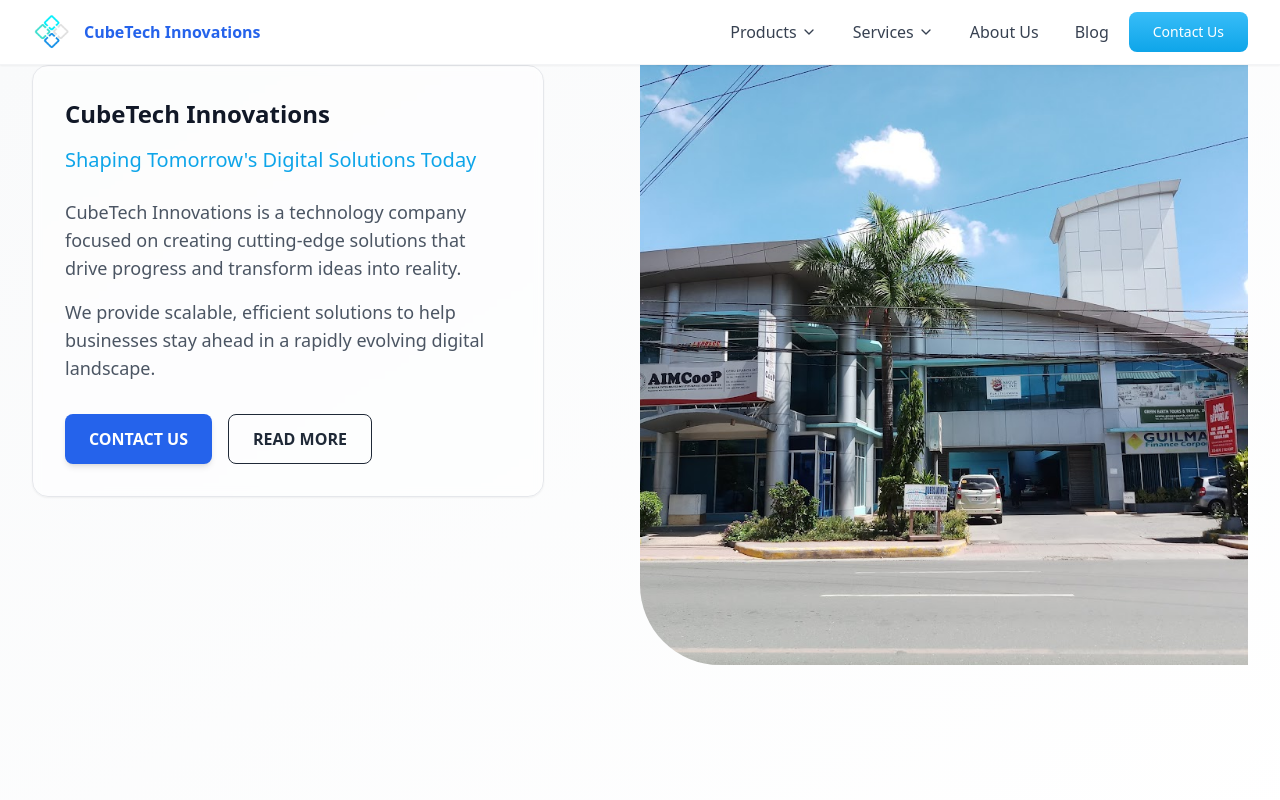
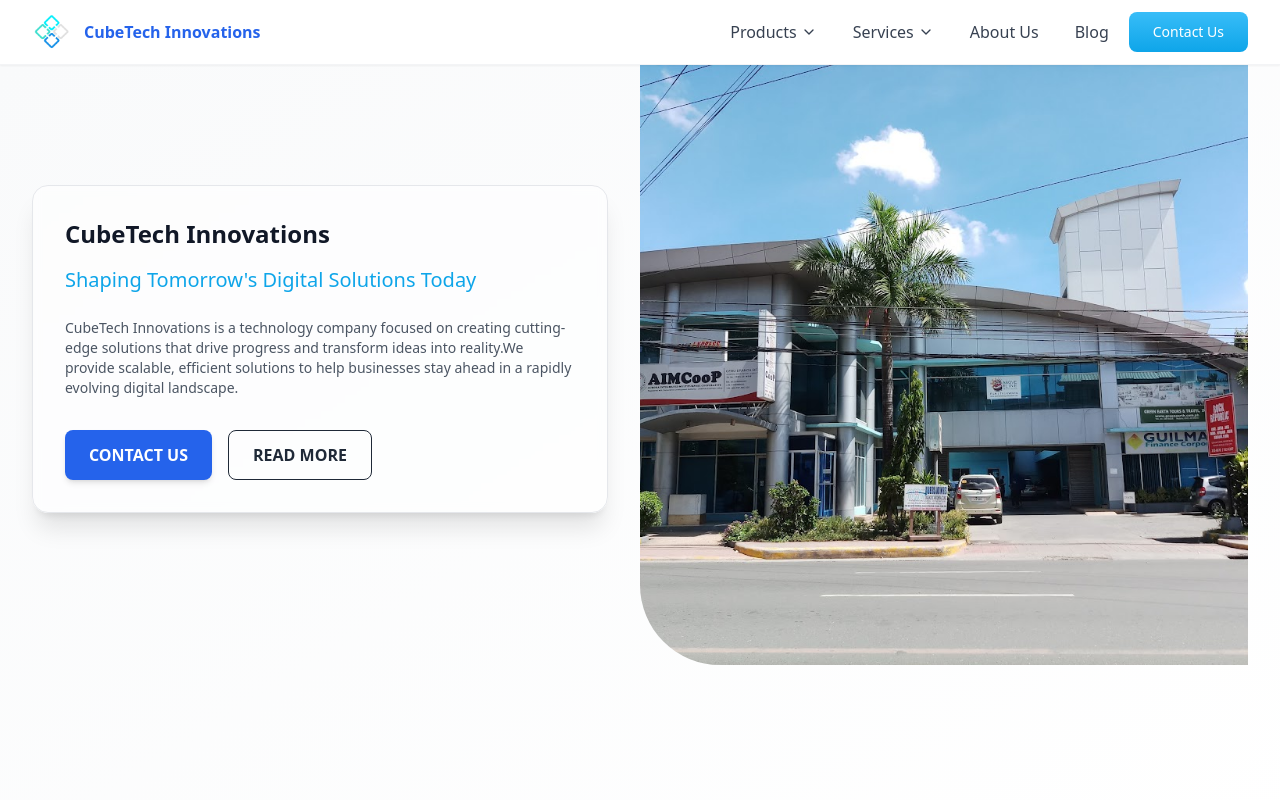
Before and after one commit to KWilanF/Fegarido-WebDev-HomePage, a React (Create React App) app: page / in a window 1280 px wide. Shown: the top 800 px of the page. Built offline with nearby package versions, Linux system fonts and the light colour scheme.

Commit message:
update the home.js

```diff
--- a/src/components/Home.js
+++ b/src/components/Home.js
@@ -5,14 +5,14 @@ import heroImage from '../assets/img.jpg';
 
 const Home = () => {
   return (
-    <div className="min-h-screen bg-white">
+    <div>
   <section className="min-h-screen flex items-start bg-gradient-to-br from-gray-50 to-white">
   <div className="max-w-7xl mx-auto px-6 lg:px-8 w-full flex flex-col lg:flex-row items-start justify-between">
 
     {/* Left Container - All text content */}
-    <div className="lg:w-1/2 flex flex-col justify-center">
+    <div className="lg:w-1/2 flex flex-col justify-center py-15 lg:py-20">
   {/* Container for all text content */}
-  <div className="max-w-lg  p-8 mt-50 bg-white/50 backdrop-blur-sm rounded-2xl border border-gray-200 shadow-sm">
+  <div className="w-200 p-8 bg-white/50 backdrop-blur-sm rounded-2xl border border-gray-200 shadow-xl h-auto mr-8 my-10">
     <h1 className="text-2xl lg:text-2xl font-bold text-gray-900 mb-4 leading-tight">
       CubeTech Innovations
     </h1>
@@ -22,12 +22,11 @@ const Home = () => {
     </h2>
 
     <div className="mb-8">
-      <p className="text-base lg:text-lg text-gray-600 mb-4 leading-relaxed">
-        CubeTech Innovations is a technology company focused on creating cutting-edge solutions that drive progress and transform ideas into reality.
+      <p className="text-base lg:text-sm text-gray-600 mb-4 leading-relaxed">
+        CubeTech Innovations is a technology company focused on creating cutting-edge solutions that drive progress and transform ideas into reality.We provide scalable, efficient solutions to help businesses stay ahead in a rapidly evolving digital landscape.
+
       </p>
-      <p className="text-base lg:text-lg text-gray-600 leading-relaxed">
-        We provide scalable, efficient solutions to help businesses stay ahead in a rapidly evolving digital landscape.
-      </p>
+
     </div>
 
     {/* Button Container - matches screenshot spacing */}
```
